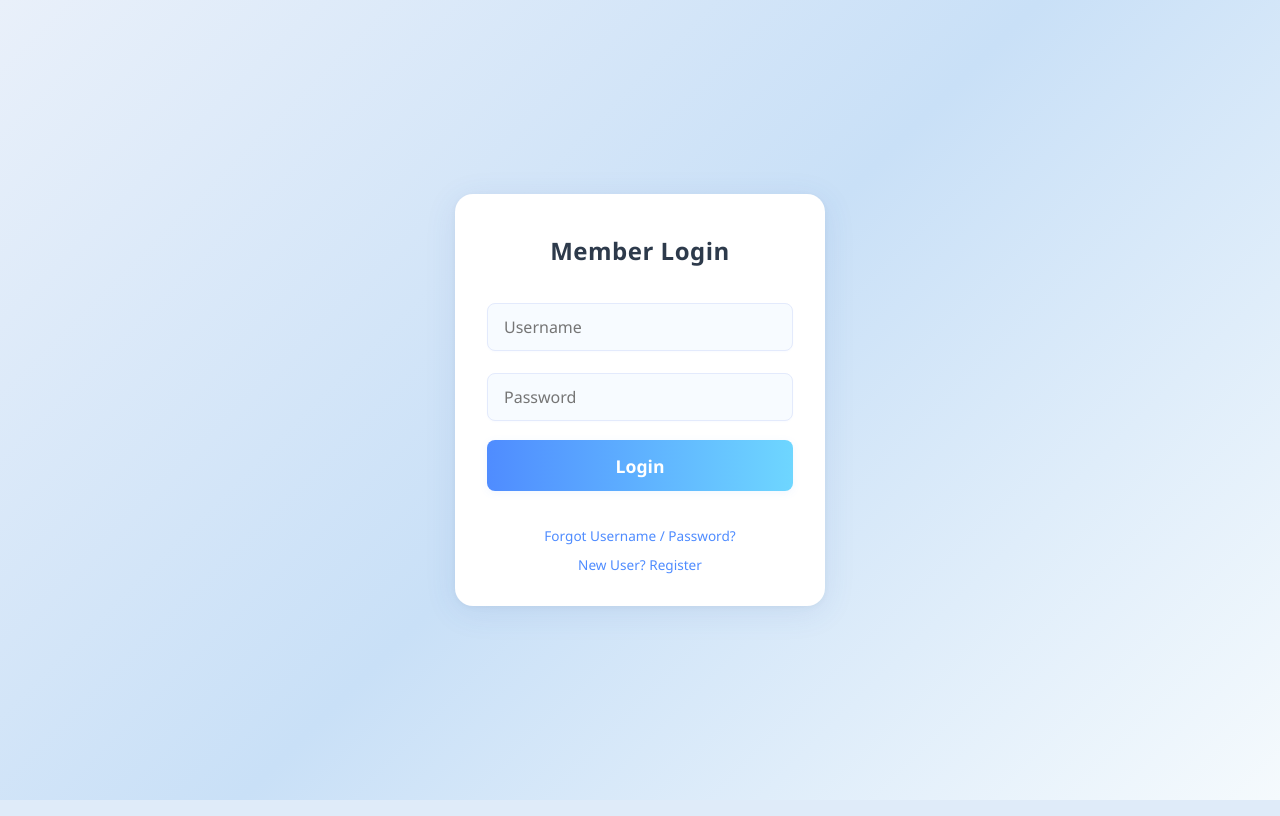
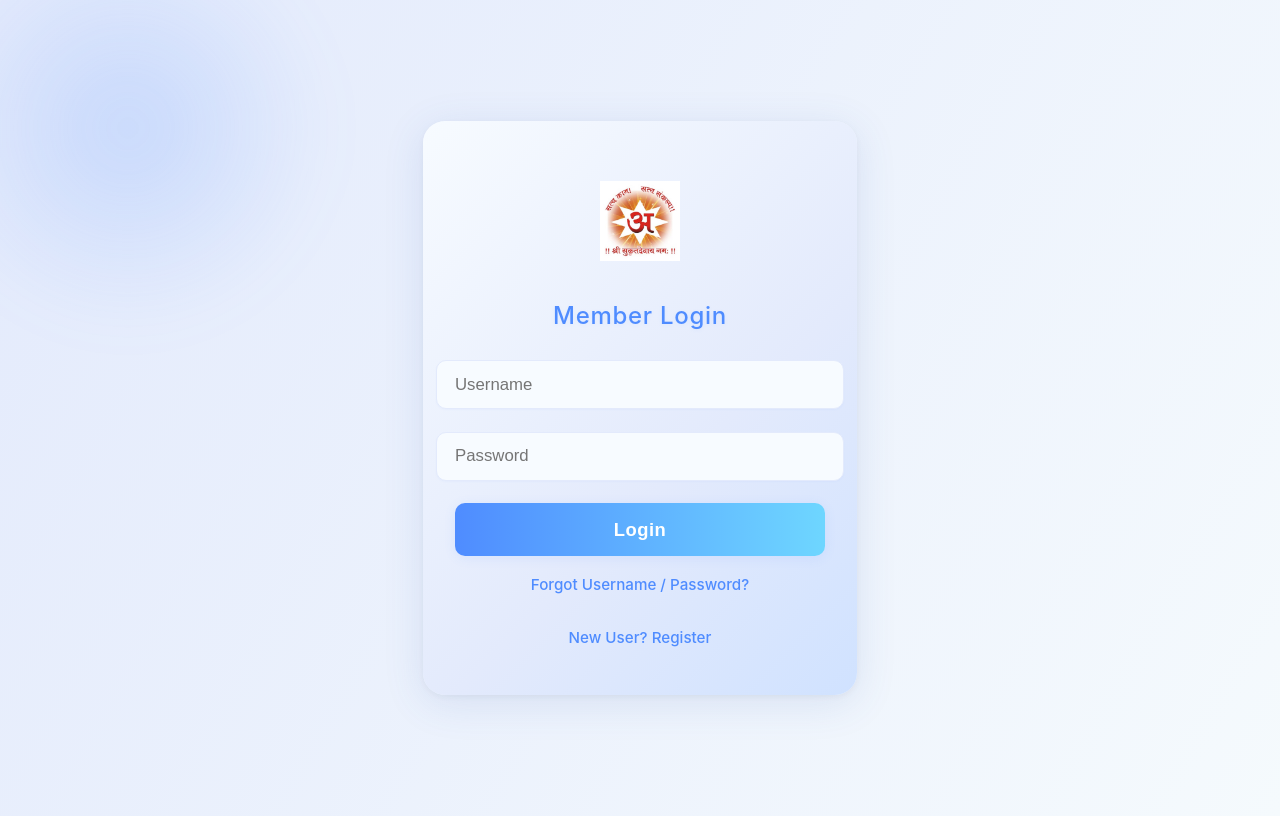
Before and after one commit to sant-anurag/vymember, a Django app: template member_manage/templates/login.html in a window 1280 px wide. Run offline with Django 5.2, Linux system fonts and the light colour scheme; the template is opened without the code that fills it, so the values that code supplies are empty.

Commit message:
login form changes

```diff
--- a/member_manage/static/css/login.css
+++ b/member_manage/static/css/login.css
@@ -1,26 +1,77 @@
-* {
-  box-sizing: border-box;
-  margin: 0;
-  padding: 0;
-  font-family: 'Segoe UI', 'Roboto', Arial, sans-serif;
-}
-
 body {
       min-height: 100vh;
-  background: linear-gradient(135deg, #e9f0fa 0%, #c9e0f7 50%, #f5fafd 100%);
-
-  background-repeat: repeat;
+      background: linear-gradient(120deg, #e3eafc 0%, #f5fafd 100%);
       display: flex;
       justify-content: center;
       align-items: center;
+      position: relative;
+      overflow: hidden;
+      font-family: 'Inter', Arial, sans-serif;
     }
+
+    body::before {
+      content: "";
+      position: absolute;
+      top: -80px; left: -80px;
+      width: 400px; height: 400px;
+      background: radial-gradient(circle, #4f8cff33 0%, transparent 70%);
+      filter: blur(30px);
+      z-index: 0;
+    }
+
  .login-container {
-  background: #fff;
+   background: linear-gradient(135deg, #f7fbff 0%, #e3eafc 60%, #d0e2ff 100%);
    padding: 2.5rem 2rem 2rem 2rem;
-  border-radius: 18px;
-  box-shadow: 0 6px 32px rgba(60, 100, 180, 0.10), 0 1.5px 6px rgba(0,0,0,0.04);
+   border-radius: 22px;
+   box-shadow: 0 8px 40px rgba(60, 100, 180, 0.13), 0 2px 8px rgba(0,0,0,0.05);
    width: 370px;
    max-width: 95vw;
+   display: flex;
+   flex-direction: column;
+   align-items: center;
+   position: relative;
+   z-index: 1;
+   animation: fadeInUp 0.7s cubic-bezier(.23,1.01,.32,1) both;
+ }
+
+    @keyframes fadeInUp {
+      from {
+        opacity: 0;
+        transform: translateY(40px) scale(0.98);
+      }
+      to {
+        opacity: 1;
+        transform: translateY(0) scale(1);
+      }
+    }
+
+.login-avatar {
+  width: 120px;
+  height: 120px;
+  background: transparent;
+  border-radius: 50%;
+  margin: auto; /* reduced margin-bottom */
+  display: flex;
+  align-items: center;
+  justify-content: center;
+  box-shadow: none;
+  animation: avatarPop 0.8s cubic-bezier(.23,1.01,.32,1) both;
+}
+
+    @keyframes avatarPop {
+      0% { transform: scale(0.7); opacity: 0; }
+      60% { transform: scale(1.1); opacity: 1; }
+      100% { transform: scale(1); }
+    }
+
+    .login-avatar img {
+      width: 80px;
+      height: 80px;
+      object-fit: contain;
+    }
+
+    .login-form {
+      width: 100%;
       display: flex;
       flex-direction: column;
       align-items: center;
@@ -28,49 +79,60 @@ body {
 
 .login-form h2 {
   text-align: center;
-  margin-bottom: 1.5rem;
-  color: #2d3a4b;
-  font-weight: 700;
+  margin-bottom: 1.2rem;
+  color: #4f8cff;         /* Softer blue for professionalism */
+  font-weight: 500;       /* Less bold */
   font-size: 1.5rem;
-  letter-spacing: 0.5px;
+  letter-spacing: 0.7px;  /* Subtle spacing */
+  font-family: 'Inter', Arial, sans-serif;
+  text-shadow: 0 1px 4px rgba(79,140,255,0.07); /* Optional: soft shadow */
 }
 
     .login-form input {
       width: 100%;
-  padding: 0.75rem 1rem;
+      padding: 0.85rem 1.1rem;
       margin: 0.7rem 0;
       border: 1.5px solid #e3eafc;
-  border-radius: 8px;
-  font-size: 1rem;
+      border-radius: 10px;
+      font-size: 1.05rem;
       background: #f7fbff;
-  transition: border 0.2s, box-shadow 0.2s;
-  box-shadow: 0 1px 2px rgba(79,140,255,0.03);
+      transition: border 0.2s, box-shadow 0.2s, background 0.2s;
+      box-shadow: 0 1px 2px rgba(79,140,255,0.04);
     }
 
     .login-form input:focus {
       border-color: #4f8cff;
       outline: none;
       box-shadow: 0 0 0 2px #e3f0ff;
+      background: #f0f7ff;
+      animation: inputFocus 0.3s;
+    }
+
+    @keyframes inputFocus {
+      from { box-shadow: 0 0 0 0 #e3f0ff; }
+      to { box-shadow: 0 0 0 2px #e3f0ff; }
     }
 
     .login-form button {
       width: 100%;
-  padding: 0.85rem;
+      padding: 0.95rem;
       background: linear-gradient(90deg, #4f8cff 0%, #6ed6ff 100%);
       color: #fff;
       border: none;
-  border-radius: 8px;
-  font-size: 1.1rem;
+      border-radius: 10px;
+      font-size: 1.15rem;
       font-weight: 700;
       cursor: pointer;
-  transition: background 0.2s, box-shadow 0.2s;
-  box-shadow: 0 2px 8px rgba(79,140,255,0.08);
-  margin-top: 0.5rem;
+      transition: background 0.2s, box-shadow 0.2s, transform 0.1s;
+      box-shadow: 0 2px 12px rgba(79,140,255,0.10);
+      margin-top: 0.7rem;
+      letter-spacing: 0.5px;
     }
 
-.login-form button:hover {
+    .login-form button:hover, .login-form button:focus {
       background: linear-gradient(90deg, #6ed6ff 0%, #4f8cff 100%);
-  box-shadow: 0 4px 16px rgba(79,140,255,0.12);
+      box-shadow: 0 4px 18px rgba(79,140,255,0.15);
+      transform: translateY(-2px) scale(1.03);
     }
 
     .forgot {
@@ -89,13 +151,14 @@ body {
       text-decoration: underline;
       color: #2d3a4b;
     }
+
     .form-links {
       display: flex;
       flex-direction: column;
       align-items: center;
-  gap: 10px;
-  margin-top: 15px;
-  font-size: 0.85rem;
+      gap: 4px;
+      margin-top: auto;
+      font-size: 0.95rem;
     }
 
     .form-links p {
@@ -107,19 +170,28 @@ body {
       color: #4f8cff;
       text-decoration: none;
       transition: color 0.2s;
+      font-weight: 500;
     }
 
     .form-links a:hover {
       color: #3a75d5;
       text-decoration: underline;
     }
+
     .form-alert {
       padding: 12px 16px;
       margin-bottom: 1rem;
-  border-radius: 6px;
+      border-radius: 8px;
       font-size: 1rem;
       text-align: center;
       font-weight: 500;
+      box-shadow: 0 1px 4px rgba(220, 53, 69, 0.07);
+      animation: fadeIn 0.5s;
+    }
+
+    @keyframes fadeIn {
+      from { opacity: 0; }
+      to { opacity: 1; }
     }
 
     .form-alert.error {
@@ -127,12 +199,18 @@ body {
       color: #a94442;
       border: 1.5px solid #f5c6cb;
     }
+
     @media (max-width: 480px) {
       .login-container {
         padding: 1.5rem 0.7rem 1.2rem 0.7rem;
         width: 98vw;
+        border-radius: 14px;
       }
       .login-form h2 {
-    font-size: 1.1rem;
+        font-size: 1.15rem;
+      }
+      .login-avatar {
+        width: 48px;
+        height: 48px;
       }
     }
--- a/member_manage/templates/login.html
+++ b/member_manage/templates/login.html
@@ -10,12 +10,16 @@
   </head>
   <body>
     <div class="login-container">
+      <div class="login-avatar">
+        <img src="{% static 'images/a.jpg' %}" alt="Logo" />
+      </div>
       <form class="login-form" method="post" action="{% url 'login' %}">
         {% csrf_token %}
         <h2>Member Login</h2>
         {% if message %}
         <div class="form-alert error" id="login-message">{{ message }}</div>
         {% endif %}
+
         <input type="text" id="username" name="username" placeholder="Username" />
         <input type="password" id="password" name="password" placeholder="Password" />
         <button type="submit">Login</button>
```
Lines whose indentation alone changed are shown as unchanged.
